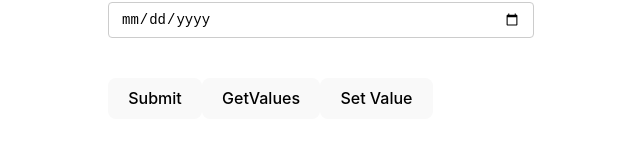
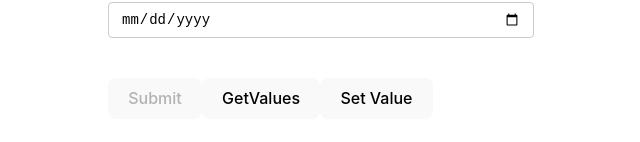
Before and after one commit to toufiq007/larning-react-hook-form, a React (Vite) app: page / in a window 1280 px wide. Shown: the part 1040-1182 px from the top of the page, without its empty margins (319-959 px from the left). Built offline with nearby package versions, Linux system fonts and the light colour scheme.

Commit message:
disabled submit button when isDirty is false or isValid is false. when any of them is true then enable the button for submission

```diff
--- a/src/components/BasicForm.tsx
+++ b/src/components/BasicForm.tsx
@@ -28,7 +28,7 @@ const BasicForm = () => {
     register,
     control,
     handleSubmit,
-    formState: { touchedFields, dirtyFields, errors, isDirty },
+    formState: { touchedFields, dirtyFields, errors, isDirty, isValid },
     watch,
     getValues,
     setValue,
@@ -73,7 +73,7 @@ const BasicForm = () => {
   const handleOnError = (errors: FieldErrors<FormValues>) => {
     console.log(errors);
   };
-  console.log(isDirty);
+  console.log(isDirty, isValid);
   // const watchedValue = watch("username");
   // const watchForm = watch();
   // unsubscribe watch method
@@ -286,8 +286,10 @@ const BasicForm = () => {
           />
           {errors.dateOfBirth && <Error message={errors.dateOfBirth.message} />}
         </div>
-
-        <button type="submit">Submit</button>
+        {/* it means submit button should be disabled when form is not valid or any field shouldnot not properly filled */}
+        <button type="submit" disabled={!isDirty || !isValid}>
+          Submit
+        </button>
         <button onClick={handleGetValues} type="button">
           GetValues
         </button>
```
